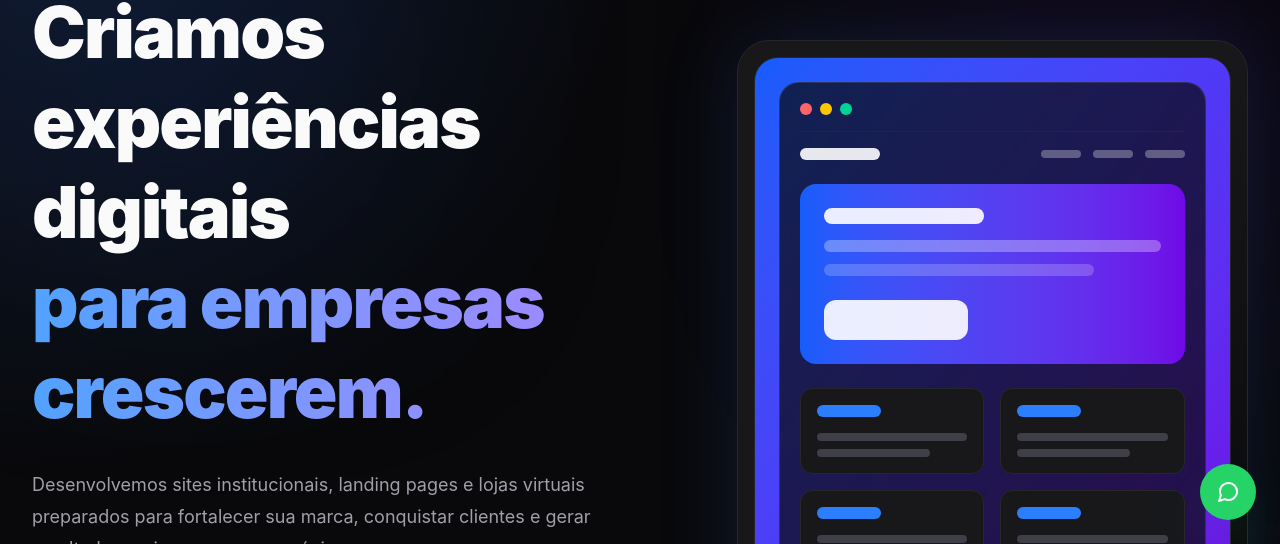
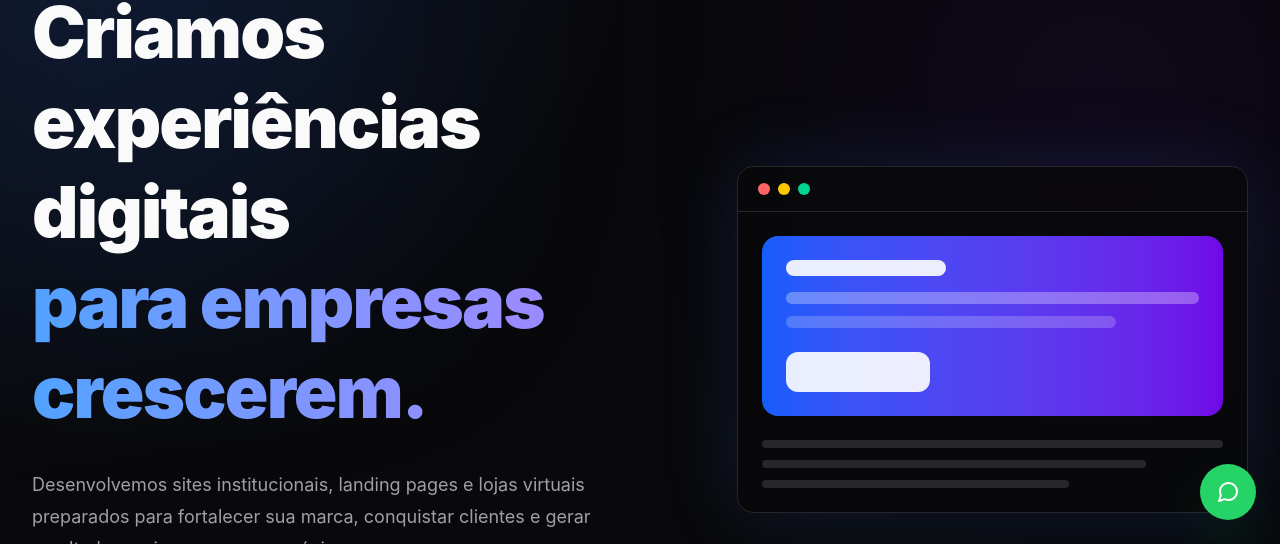
Before and after one commit to edulima2412/evodigital-site, a React (Vite) app: page / in a window 1280 px wide. Shown: the part 256-800 px from the top of the page. Built offline with nearby package versions, Linux system fonts and the light colour scheme; no server answers.

Commit message:
feat: update mockup

```diff
--- a/src/features/home/components/Hero.tsx
+++ b/src/features/home/components/Hero.tsx
@@ -131,62 +131,30 @@ export default function Hero() {
                         transition={{ duration: 1 }}
                         className="relative"
                     >
-                        <div className="rounded-[2rem] border border-zinc-800 bg-gradient-to-br from-zinc-900 via-zinc-900 to-zinc-950 p-4 shadow-[0_0_80px_rgba(59,130,246,0.15)]">
-                            <div className="rounded-[1.5rem] border border-zinc-800 bg-gradient-to-br from-blue-600 via-indigo-600 to-violet-700 p-6">
-                                <div className="rounded-[1.25rem] border border-white/10 bg-zinc-950/70 p-5 backdrop-blur">
+                        {/* Janela única de navegador, sem camadas de borda aninhadas */}
+                        <div className="rounded-2xl border border-zinc-800 bg-zinc-950/70 shadow-[0_0_80px_rgba(59,130,246,0.15)] backdrop-blur">
 
                             {/* Barra superior */}
-                                    <div className="flex items-center gap-2 border-b border-zinc-800 pb-4">
+                            <div className="flex items-center gap-2 border-b border-zinc-800 px-5 py-4">
                                 <div className="h-3 w-3 rounded-full bg-red-400" />
                                 <div className="h-3 w-3 rounded-full bg-yellow-400" />
                                 <div className="h-3 w-3 rounded-full bg-emerald-400" />
                             </div>
 
-                                    {/* Navbar do site */}
-                                    <div className="mt-4 flex items-center justify-between">
-                                        <div className="h-3 w-20 rounded-full bg-white/90" />
-
-                                        <div className="flex gap-3">
-                                            <div className="h-2 w-10 rounded-full bg-white/30" />
-                                            <div className="h-2 w-10 rounded-full bg-white/30" />
-                                            <div className="h-2 w-10 rounded-full bg-white/30" />
-                                        </div>
+                            <div className="p-6">
+                                {/* Bloco de destaque com o gradiente da marca */}
+                                <div className="rounded-2xl bg-gradient-to-r from-blue-600 to-violet-700 p-6">
+                                    <div className="h-4 w-40 rounded-full bg-white/90" />
+                                    <div className="mt-4 h-3 w-full rounded-full bg-white/30" />
+                                    <div className="mt-3 h-3 w-4/5 rounded-full bg-white/20" />
+                                    <div className="mt-6 h-10 w-36 rounded-xl bg-white/90" />
                                 </div>
 
-                                    {/* Hero */}
-                                    <div className="mt-6 rounded-2xl bg-gradient-to-r from-blue-600 to-violet-700 p-6">
-
-                                        <div className="h-4 w-40 rounded-full bg-white/90" />
-
-                                        <div className="mt-4 h-3 w-full rounded-full bg-white/30" />
-
-                                        <div className="mt-3 h-3 w-4/5 rounded-full bg-white/20" />
-
-                                        <div className="mt-6 h-10 w-36 rounded-xl bg-white/90" />
-
-                                    </div>
-
-                                    {/* Cards */}
-
-                                    <div className="mt-6 grid grid-cols-2 gap-4">
-
-                                        {[1, 2, 3, 4].map(item => (
-
-                                            <div
-                                                key={item}
-                                                className="rounded-xl border border-zinc-800 bg-zinc-900 p-4"
-                                            >
-                                                <div className="h-3 w-16 rounded-full bg-blue-500" />
-
-                                                <div className="mt-4 h-2 rounded-full bg-zinc-700" />
-
-                                                <div className="mt-2 h-2 w-3/4 rounded-full bg-zinc-700" />
-                                            </div>
-
-                                        ))}
-
-                                    </div>
-
+                                {/* Linhas de conteúdo simples no lugar dos 4 cards */}
+                                <div className="mt-6 space-y-3">
+                                    <div className="h-2 w-full rounded-full bg-zinc-800" />
+                                    <div className="h-2 w-5/6 rounded-full bg-zinc-800" />
+                                    <div className="h-2 w-2/3 rounded-full bg-zinc-800" />
                                 </div>
                             </div>
                         </div>
```
Lines whose indentation alone changed are shown as unchanged.
